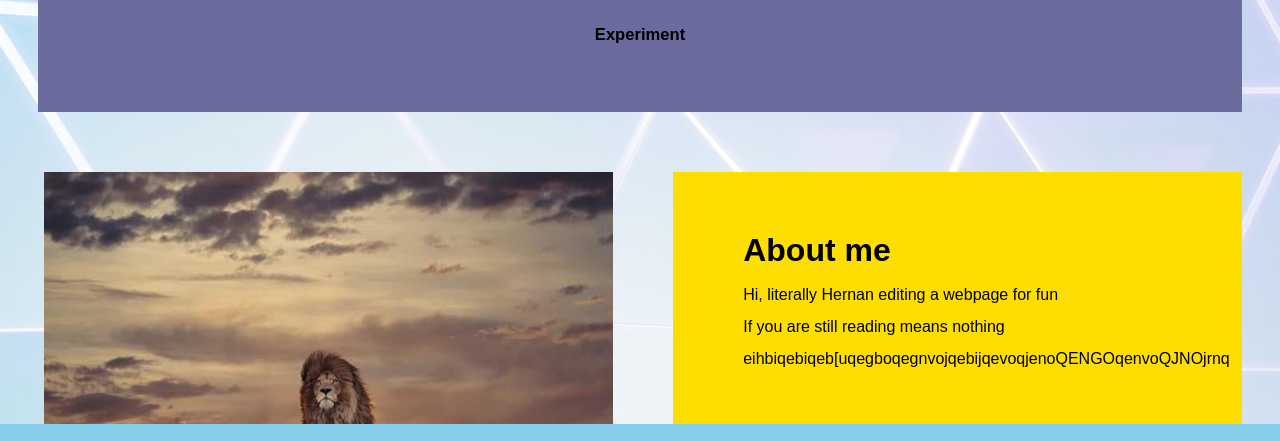
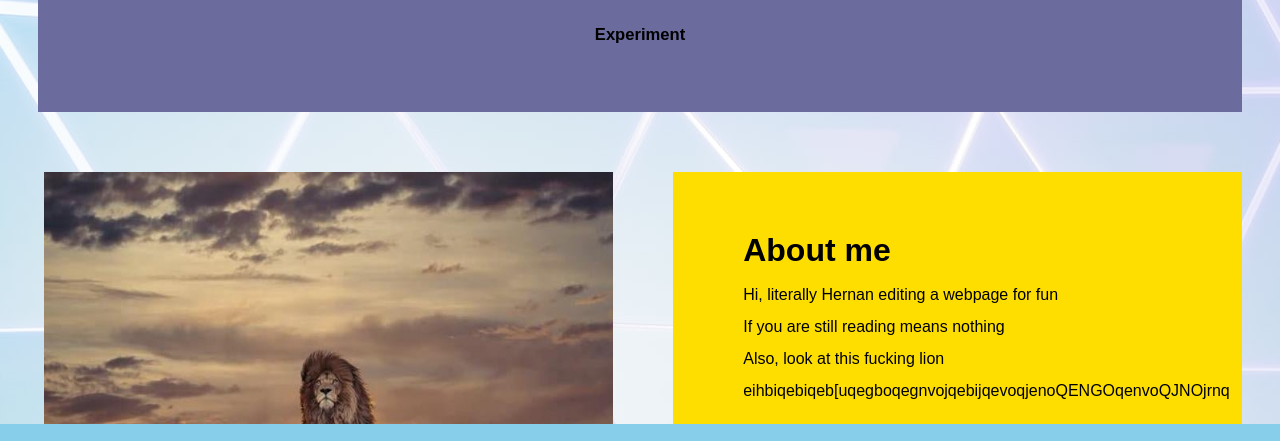
Before and after one commit to Wyverd/HernanChoquePage, a plain HTML site: page index.html in a window 1280 px wide. Shown: the part 300-741 px from the top of the page. Drawn offline with Linux system fonts and the light colour scheme.

Commit message:
Update index.html

```diff
--- a/index.html
+++ b/index.html
@@ -16,6 +16,7 @@
                         <h1>About me</h1>
                         <p>Hi, literally Hernan editing a webpage for fun</p>
                         <p>If you are still reading means nothing</p>
+                        <p>Also, look at this fucking lion
                         <p>eihbiqebiqeb[uqegboqegnvojqebijqevoqjenoQENGOqenvoQJNOjrnq</p>
                         </div>
                         <div class="column-2 large-profile">
```
